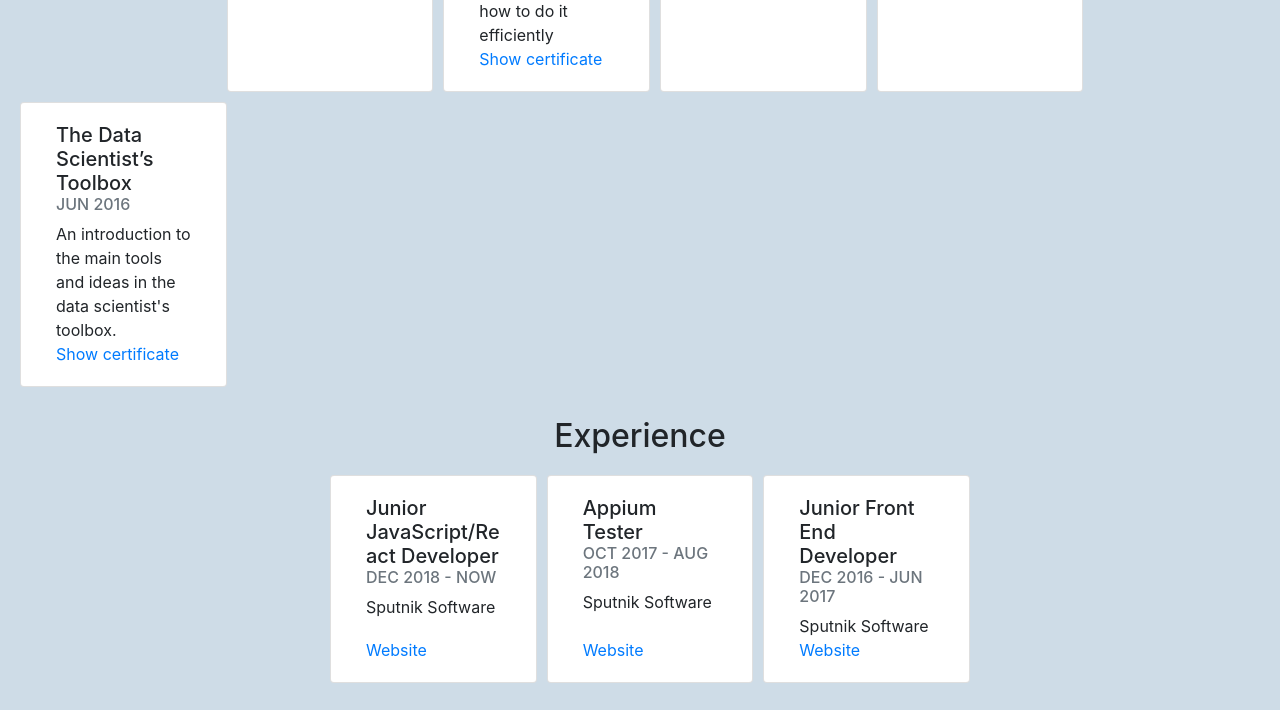
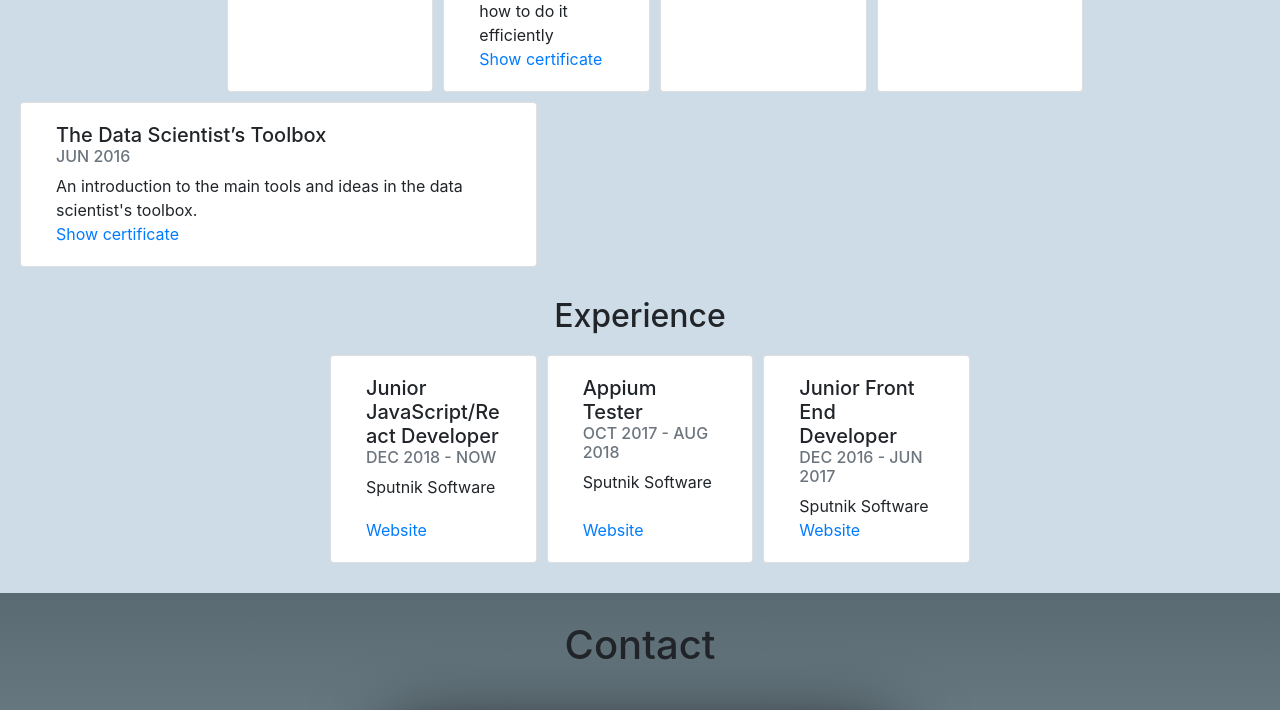
Before and after one commit to adrszl/adrszl.github.io, a website: page index.html in a window 1280 px wide. Shown: the part 3693-4403 px from the top of the page. Drawn offline with nearby package versions, Linux system fonts and the light colour scheme.

Commit message:
Poprawa wyświetlania ostatniej karty

```diff
--- a/index.html
+++ b/index.html
@@ -358,7 +358,7 @@
           <a href="https://www.coursera.org/account/accomplishments/verify/6M8SSF4GLFZT" class="card-link" target="_blank">Show certificate</a>
         </div>
       </div>
-      <div class="card col-sm-5 col-md-4 col-lg-3 col-xl-2 offset-sm-2">
+      <div class="card col-sm-5 offset-sm-5">
         <div class="card-body">
           <h5 class="card-title">The Data Scientist’s Toolbox</h5>
           <h6 class="card-subtitle mb-2 text-muted">JUN 2016</h6>
```
